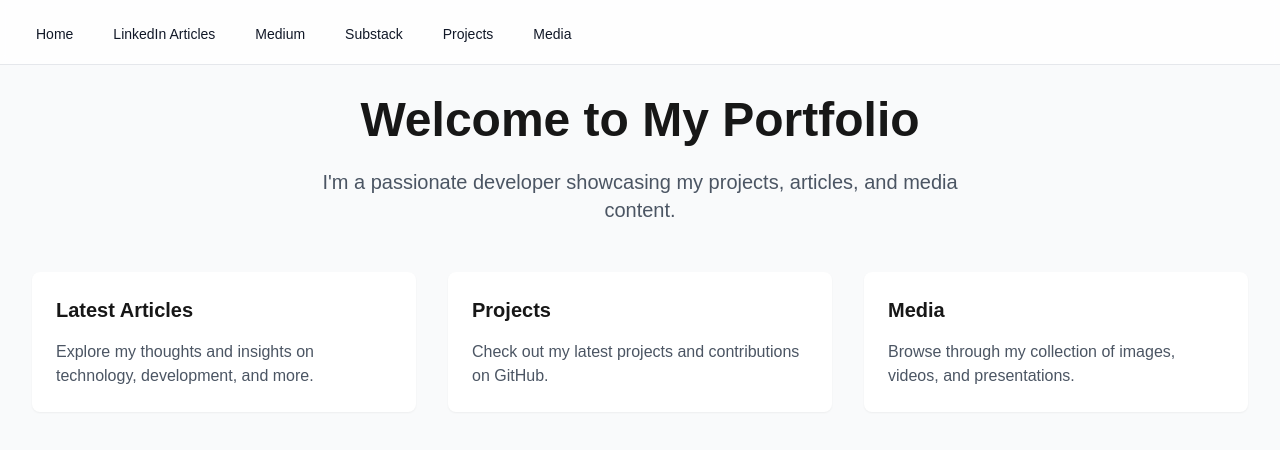
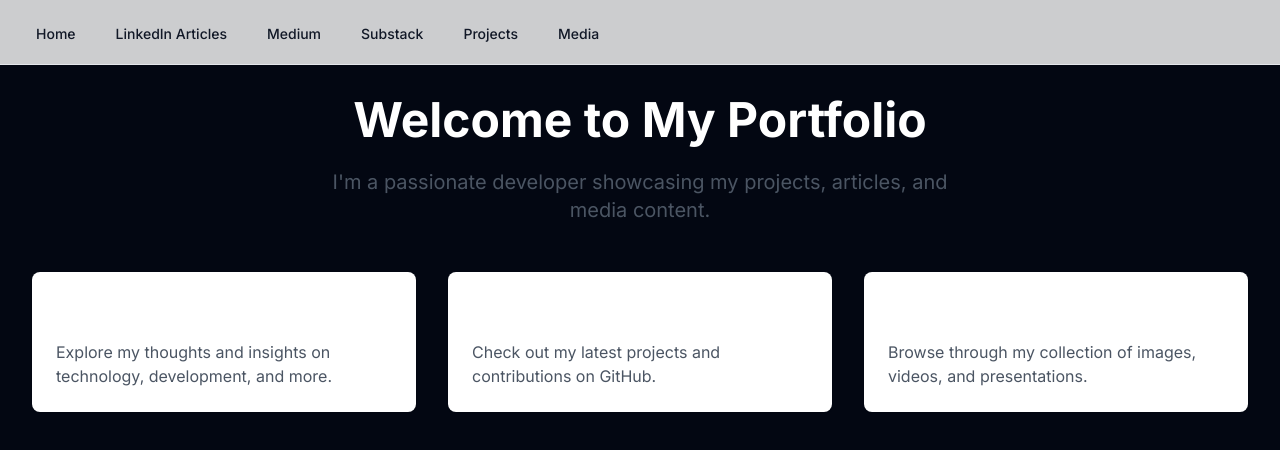
Before and after one commit to UsernameTron/nextjs-portfolio, a Next.js app: page / in a window 1280 px wide. Shown: the top 450 px of the page. Built offline with nearby package versions, Linux system fonts and the light colour scheme.

Commit message:
Update theme with No AI Grift styling and branding

```diff
--- a/src/app/layout.tsx
+++ b/src/app/layout.tsx
@@ -1,21 +1,21 @@
 import type { Metadata } from "next";
-import { Geist, Geist_Mono } from "next/font/google";
+import { Inter, Montserrat } from "next/font/google";
 import Navigation from '@/components/Navigation';
 import "./globals.css";
 
-const geistSans = Geist({
-  variable: "--font-geist-sans",
+const inter = Inter({
   subsets: ["latin"],
+  variable: "--font-inter",
 });
 
-const geistMono = Geist_Mono({
-  variable: "--font-geist-mono",
+const montserrat = Montserrat({
   subsets: ["latin"],
+  variable: "--font-montserrat",
 });
 
 export const metadata: Metadata = {
-  title: "Portfolio | Your Name",
-  description: "Personal portfolio showcasing projects, articles, and media content",
+  title: "No AI Grift | Exposing AI Snake Oil",
+  description: "Dedicated to exposing AI grifts and promoting responsible AI development",
 };
 
 export default function RootLayout({
@@ -26,7 +26,7 @@ export default function RootLayout({
   return (
     <html lang="en">
       <body
-        className={`${geistSans.variable} ${geistMono.variable} antialiased min-h-screen bg-gray-50`}
+        className={`${inter.variable} ${montserrat.variable} font-sans antialiased min-h-screen bg-neutral-950 text-white`}
       >
         <Navigation />
         <main className="pt-16 min-h-screen">
--- a/tailwind.config.ts
+++ b/tailwind.config.ts
@@ -9,8 +9,61 @@ export default {
   theme: {
     extend: {
       colors: {
-        background: "var(--background)",
-        foreground: "var(--foreground)",
+        primary: {
+          50: '#f0f9ff',
+          100: '#e0f2fe',
+          200: '#bae6fd',
+          300: '#7dd3fc',
+          400: '#38bdf8',
+          500: '#0ea5e9',
+          600: '#0284c7',
+          700: '#0369a1',
+          800: '#075985',
+          900: '#0c4a6e',
+        },
+        secondary: {
+          50: '#fdf4ff',
+          100: '#fae8ff',
+          200: '#f5d0fe',
+          300: '#f0abfc',
+          400: '#e879f9',
+          500: '#d946ef',
+          600: '#c026d3',
+          700: '#a21caf',
+          800: '#86198f',
+          900: '#701a75',
+        },
+        accent: '#FF4D4D',  // Anti-grift red
+        neutral: {
+          850: '#1f2937',
+          950: '#030712',
+        },
+      },
+      fontFamily: {
+        sans: ['Inter', 'system-ui', 'sans-serif'],
+        display: ['Montserrat', 'system-ui', 'sans-serif'],
+      },
+      boxShadow: {
+        'inner-light': 'inset 0 2px 4px 0 rgba(255, 255, 255, 0.05)',
+      },
+      typography: {
+        DEFAULT: {
+          css: {
+            maxWidth: '65ch',
+            color: 'inherit',
+            a: {
+              color: 'inherit',
+              textDecoration: 'underline',
+              fontWeight: '500',
+            },
+            strong: {
+              color: 'inherit',
+            },
+            code: {
+              color: 'inherit',
+            },
+          },
+        },
       },
     },
   },
```
